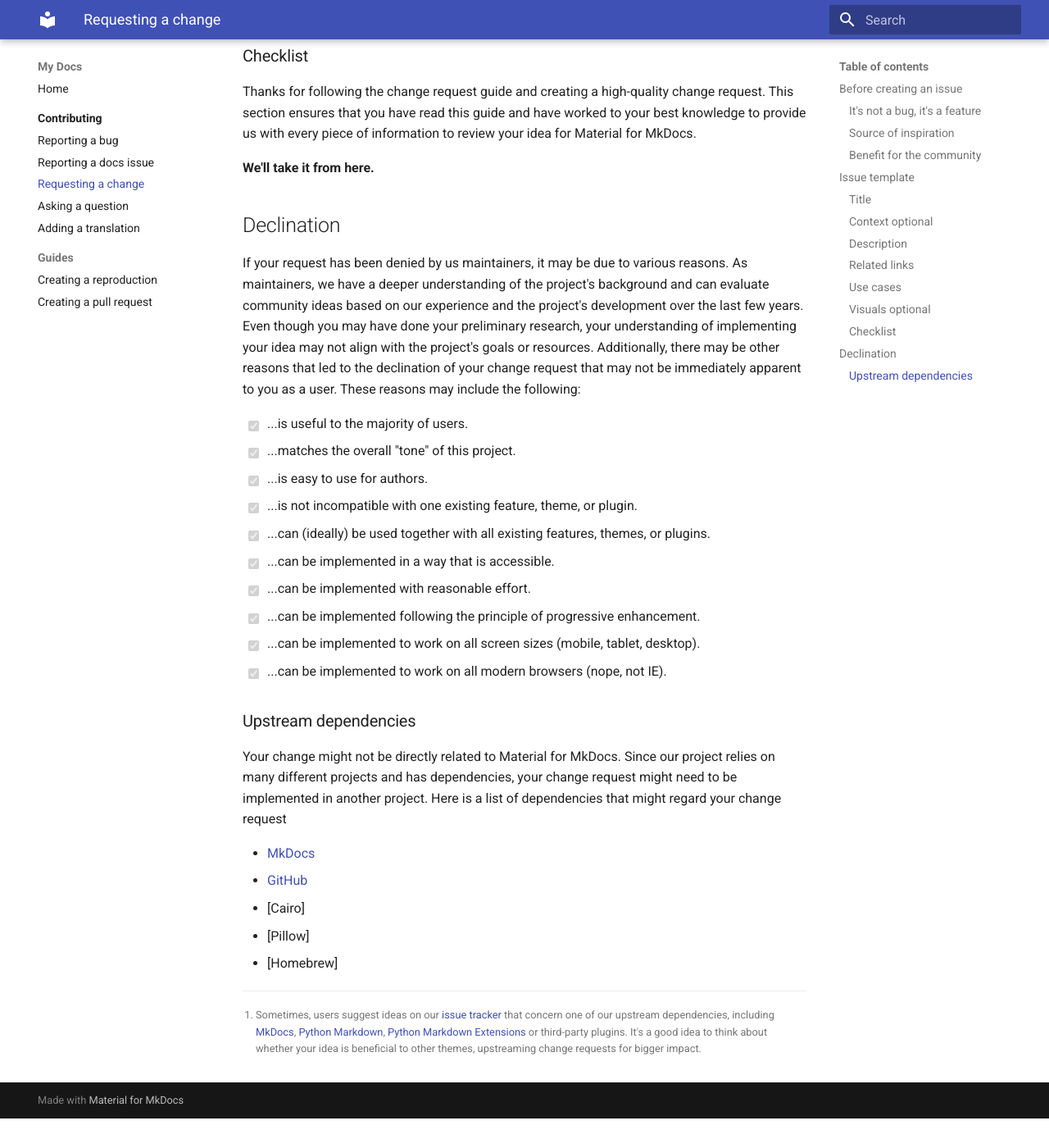
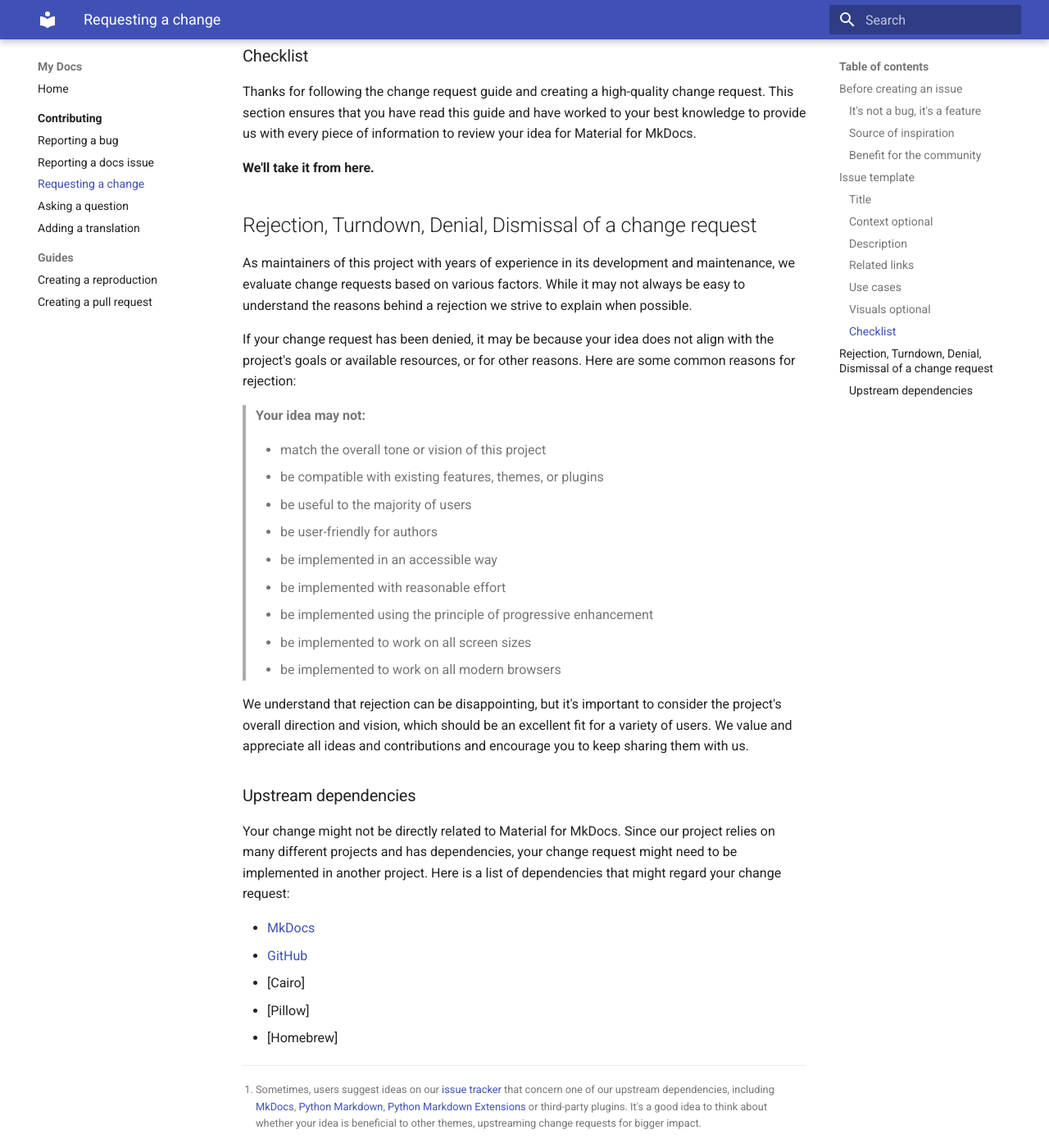
Before and after one commit to katharinalisalin/demo-bug-template, an MkDocs documentation site: the page built from docs/contributing/requesting-a-change.md, in a window 1280 px wide and 1400 px high, scrolled down 3762 px. Shown: the whole window at 82% size. Built offline with MkDocs 1.6.1 and Material for MkDocs 9.7.7, drawn with Linux system fonts in a browser that asks for light colours; before the commit the page ends 5126 px from its top, so only the background shows below that.

Commit message:
Updated docs

```diff
--- a/docs/contributing/requesting-a-change.md
+++ b/docs/contributing/requesting-a-change.md
@@ -203,35 +203,40 @@ review your idea for Material for MkDocs.
 
 __We'll take it from here.__
 
-## Declination
+## Rejection, Turndown, Denial, Dismissal of a change request
 
-If your request has been denied by us maintainers, it may be due to various
-reasons. As maintainers, we have a deeper understanding of the project's
-background and can evaluate community ideas based on our experience and the
-project's development over the last few years. Even though you may have done
-your preliminary research, your understanding of implementing your idea may not
-align with the project's goals or resources. Additionally, there may be other
-reasons that led to the declination of your change request that may not be
-immediately apparent to you as a user. These reasons may include the following:
+As maintainers of this project with years of experience in its development and
+maintenance, we evaluate change requests based on various factors. While it
+may not always be easy to understand the reasons behind a rejection we strive
+to explain when possible.
 
+If your change request has been denied, it may be because your idea does not
+align with the project's goals or available resources, or for other reasons.
+Here are some common reasons for rejection:
 
-- [x] ...is useful to the majority of users.
-- [x] ...matches the overall "tone" of this project.
-- [x] ...is easy to use for authors.
-- [x] ...is not incompatible with one existing feature, theme, or plugin.
-- [x] ...can (ideally) be used together with all existing features, themes, or plugins.
-- [x] ...can be implemented in a way that is accessible.
-- [x] ...can be implemented with reasonable effort.
-- [x] ...can be implemented following the principle of progressive enhancement.
-- [x] ...can be implemented to work on all screen sizes (mobile, tablet, desktop).
-- [x] ...can be implemented to work on all modern browsers (nope, not IE).
+> __Your idea may not:__
+
+> - match the overall tone or vision of this project
+> - be compatible with existing features, themes, or plugins
+> - be useful to the majority of users
+> - be user-friendly for authors
+> - be implemented in an accessible way
+> - be implemented with reasonable effort
+> - be implemented using the principle of progressive enhancement
+> - be implemented to work on all screen sizes
+> - be implemented to work on all modern browsers
+
+We understand that rejection can be disappointing, but it's important to
+consider the project's overall direction and vision, which should be an
+excellent fit for a variety of users. We value and appreciate all ideas and
+contributions and encourage you to keep sharing them with us.
 
 ### Upstream dependencies
 
 Your change might not be directly related to Material for MkDocs. Since our
 project relies on many different projects and has dependencies, your change
 request might need to be implemented in another project. Here is a list
-of dependencies that might regard your change request
+of dependencies that might regard your change request:
 
   - [MkDocs](https://github.com/mkdocs/mkdocs#mkdocs)
   - [GitHub](https://github.com/)
```
Also changed, not shown: docs/contributing/index.md (+7 -7 lines).
